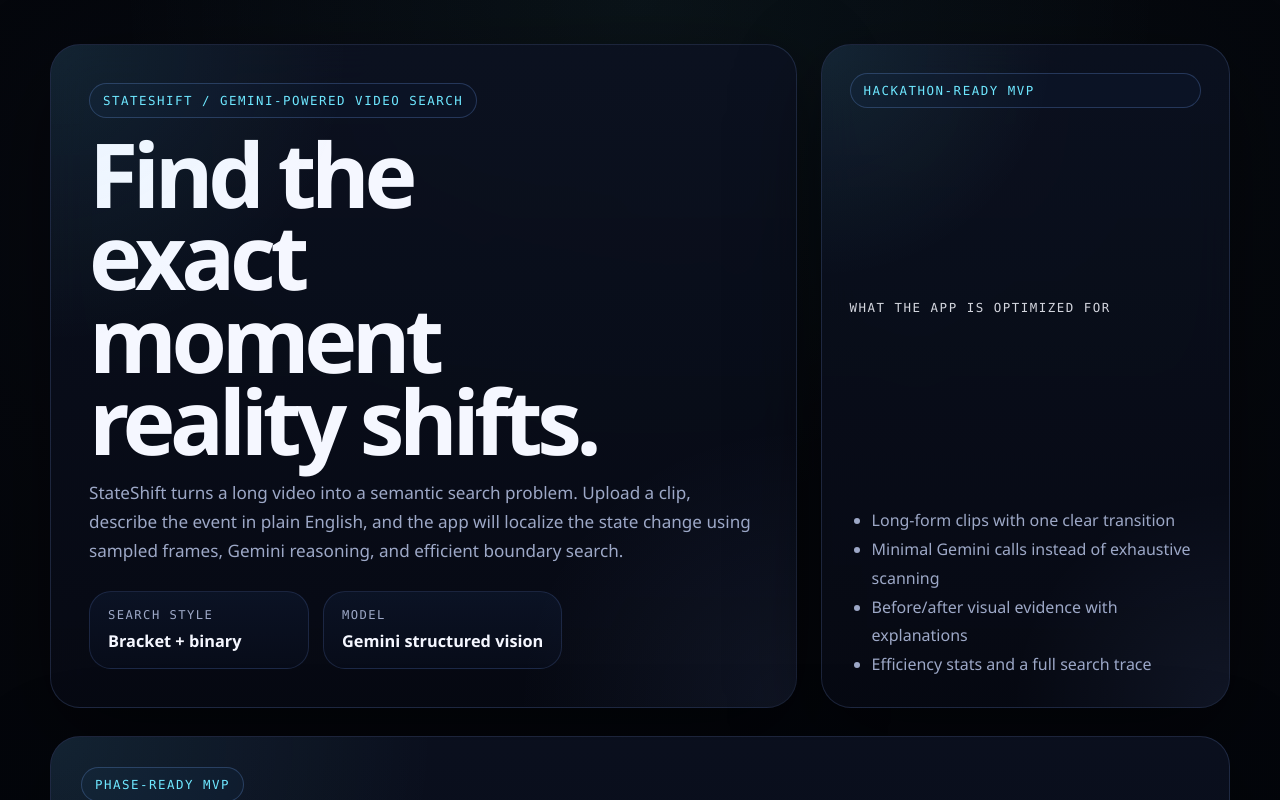
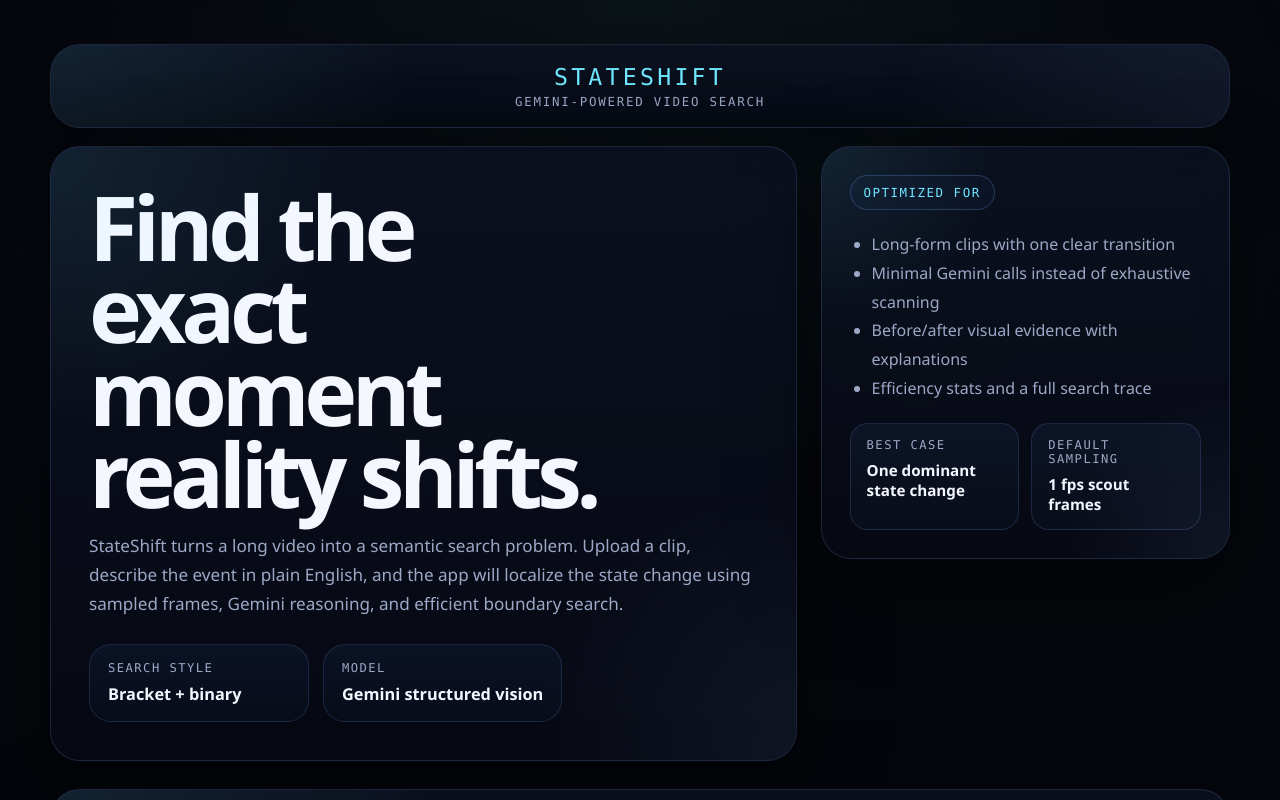
Before and after one commit to CEBangu/state-shift, a Next.js app: page / in a window 1280 px wide. Shown: the top 800 px of the page. Built offline with nearby package versions, Linux system fonts and the light colour scheme.

Commit message:
better ui and linear calculation

```diff
--- a/app/api/analyze/route.ts
+++ b/app/api/analyze/route.ts
@@ -116,7 +116,7 @@
       },
     });
 
-    const linearScanGeminiCalls = sampledFrames.length;
+    const linearScanGeminiCalls = Math.min(sampledFrames.length, result.transitionSampleIndex + 1);
     const geminiCallsSaved = Math.max(0, linearScanGeminiCalls - result.totalGeminiCalls);
     const geminiReductionRatio =
       linearScanGeminiCalls > 0 ? Number((geminiCallsSaved / linearScanGeminiCalls).toFixed(3)) : 0;
--- a/app/globals.css
+++ b/app/globals.css
@@ -73,12 +73,13 @@
 }
 
 .hero {
-  display: grid;
-  grid-template-columns: minmax(0, 1.55fr) minmax(300px, 0.85fr);
-  gap: 24px;
+  display: flex;
+  flex-direction: column;
+  gap: 18px;
   margin-bottom: 28px;
 }
 
+.hero-banner,
 .hero-copy,
 .hero-panel,
 .card,
@@ -95,7 +96,19 @@
   box-shadow: var(--shadow);
 }
 
+.hero-banner {
+  padding: 18px 24px;
+}
+
+.hero-grid {
+  display: grid;
+  grid-template-columns: minmax(0, 1.55fr) minmax(300px, 0.85fr);
+  align-items: start;
+  gap: 24px;
+}
+
 .hero-copy::after,
+.hero-banner::after,
 .hero-panel::after,
 .card::after,
 .result-panel::after,
@@ -110,12 +123,39 @@
     radial-gradient(circle at bottom right, rgba(134, 168, 255, 0.08), transparent 28%);
 }
 
+.hero-eyebrow {
+  width: 100%;
+  display: flex;
+  flex-direction: column;
+  align-items: center;
+  gap: 4px;
+  text-align: center;
+}
+
+.hero-brand,
+.hero-subbrand {
+  display: block;
+  font-family: var(--font-mono), monospace;
+  text-transform: uppercase;
+  letter-spacing: 0.14em;
+}
+
+.hero-brand {
+  color: var(--accent);
+  font-size: clamp(1.05rem, 2.2vw, 1.45rem);
+}
+
+.hero-subbrand {
+  color: var(--muted);
+  font-size: 0.78rem;
+}
+
 .hero-copy {
   padding: 38px;
 }
 
 .hero-copy h1 {
-  margin: 14px 0 16px;
+  margin: 0 0 16px;
   max-width: 10ch;
   font-size: clamp(3.3rem, 7vw, 6.8rem);
   line-height: 0.92;
@@ -163,7 +203,6 @@
 }
 
 .hero-chip-label,
-.hero-panel-title,
 .metric-label,
 .trace-table th,
 .label-row,
@@ -189,23 +228,40 @@
   padding: 28px;
   display: flex;
   flex-direction: column;
-  justify-content: space-between;
-  gap: 22px;
-}
-
-.hero-panel-title {
-  color: var(--ink);
-  font-size: 0.78rem;
-  letter-spacing: 0.12em;
-  text-transform: uppercase;
-  opacity: 0.86;
+  align-items: flex-start;
+  gap: 20px;
+  max-width: 420px;
+  justify-self: end;
 }
 
 .hero-points {
+  width: 100%;
   margin: 0;
   padding-left: 22px;
   color: var(--muted);
   line-height: 1.8;
+}
+
+.hero-panel-grid {
+  width: 100%;
+  display: grid;
+  grid-template-columns: repeat(2, minmax(0, 1fr));
+  gap: 12px;
+  margin-top: auto;
+}
+
+.hero-panel-card {
+  padding: 14px 16px;
+  border-radius: 18px;
+  background: linear-gradient(180deg, rgba(14, 21, 40, 0.88) 0%, rgba(9, 14, 26, 0.94) 100%);
+  border: 1px solid rgba(128, 166, 255, 0.16);
+}
+
+.hero-panel-card strong {
+  display: block;
+  margin-top: 8px;
+  font-size: 0.95rem;
+  line-height: 1.35;
 }
 
 .card {
@@ -571,12 +627,13 @@
 }
 
 @media (max-width: 960px) {
-  .hero,
+  .hero-grid,
   .form-grid,
   .metrics,
   .comparison-panel,
   .evidence-grid,
-  .status-steps {
+  .status-steps,
+  .hero-panel-grid {
     grid-template-columns: 1fr;
   }
 
--- a/app/page.tsx
+++ b/app/page.tsx
@@ -4,8 +4,14 @@
   return (
     <main className="page-shell">
       <section className="hero">
+        <div className="hero-banner">
+          <div className="hero-eyebrow">
+            <span className="hero-brand">StateShift</span>
+            <span className="hero-subbrand">Gemini-powered video search</span>
+          </div>
+        </div>
+        <div className="hero-grid">
           <div className="hero-copy">
-          <span className="eyebrow">StateShift / Gemini-Powered Video Search</span>
             <h1>Find the exact moment reality shifts.</h1>
             <p>
               StateShift turns a long video into a semantic search problem. Upload a clip,
@@ -24,14 +30,24 @@
             </div>
           </div>
           <div className="hero-panel">
-          <div className="hero-badge">Hackathon-ready MVP</div>
-          <div className="hero-panel-title">What the app is optimized for</div>
+            <div className="hero-badge">Optimized For</div>
             <ul className="hero-points">
               <li>Long-form clips with one clear transition</li>
               <li>Minimal Gemini calls instead of exhaustive scanning</li>
               <li>Before/after visual evidence with explanations</li>
               <li>Efficiency stats and a full search trace</li>
             </ul>
+            <div className="hero-panel-grid">
+              <div className="hero-panel-card">
+                <span className="hero-chip-label">Best case</span>
+                <strong>One dominant state change</strong>
+              </div>
+              <div className="hero-panel-card">
+                <span className="hero-chip-label">Default sampling</span>
+                <strong>1 fps scout frames</strong>
+              </div>
+            </div>
+          </div>
         </div>
       </section>
 
--- a/components/ResultView.tsx
+++ b/components/ResultView.tsx
@@ -54,7 +54,7 @@
             <span className="metric-value">{result.totalGeminiCalls}</span>
           </div>
           <div className="metric">
-            <span className="metric-label">Linear Scan</span>
+            <span className="metric-label">Linear Scan Alternative</span>
             <span className="metric-value">{result.linearScanGeminiCalls}</span>
           </div>
         </div>
@@ -64,10 +64,10 @@
             <span className="pill">Efficiency check</span>
             <h3>How much work did the search avoid?</h3>
             <p>
-              A linear scan over every sampled frame would have needed{" "}
+              A naive forward linear scan would likely have needed{" "}
               <strong>{result.linearScanGeminiCalls}</strong> Gemini calls. The search used{" "}
               <strong>{result.totalGeminiCalls}</strong>, saving{" "}
-              <strong>{result.geminiCallsSaved}</strong> calls across{" "}
+              <strong>{result.geminiCallsSaved}</strong> calls before reaching the boundary inside{" "}
               <strong>{result.totalSampledFrames}</strong> sampled frames.
             </p>
           </div>
--- a/components/UploadForm.tsx
+++ b/components/UploadForm.tsx
@@ -240,7 +240,6 @@
               <span />
             </div>
           </div>
-          <p>{progress?.detail ?? "Waiting for the backend to accept the job."}</p>
           <div className="status-meta">
             <span className="pill">Elapsed {elapsedSeconds}s</span>
             <span className="pill">Smart search, not linear scan</span>
```
Lines whose indentation alone changed are shown as unchanged.
